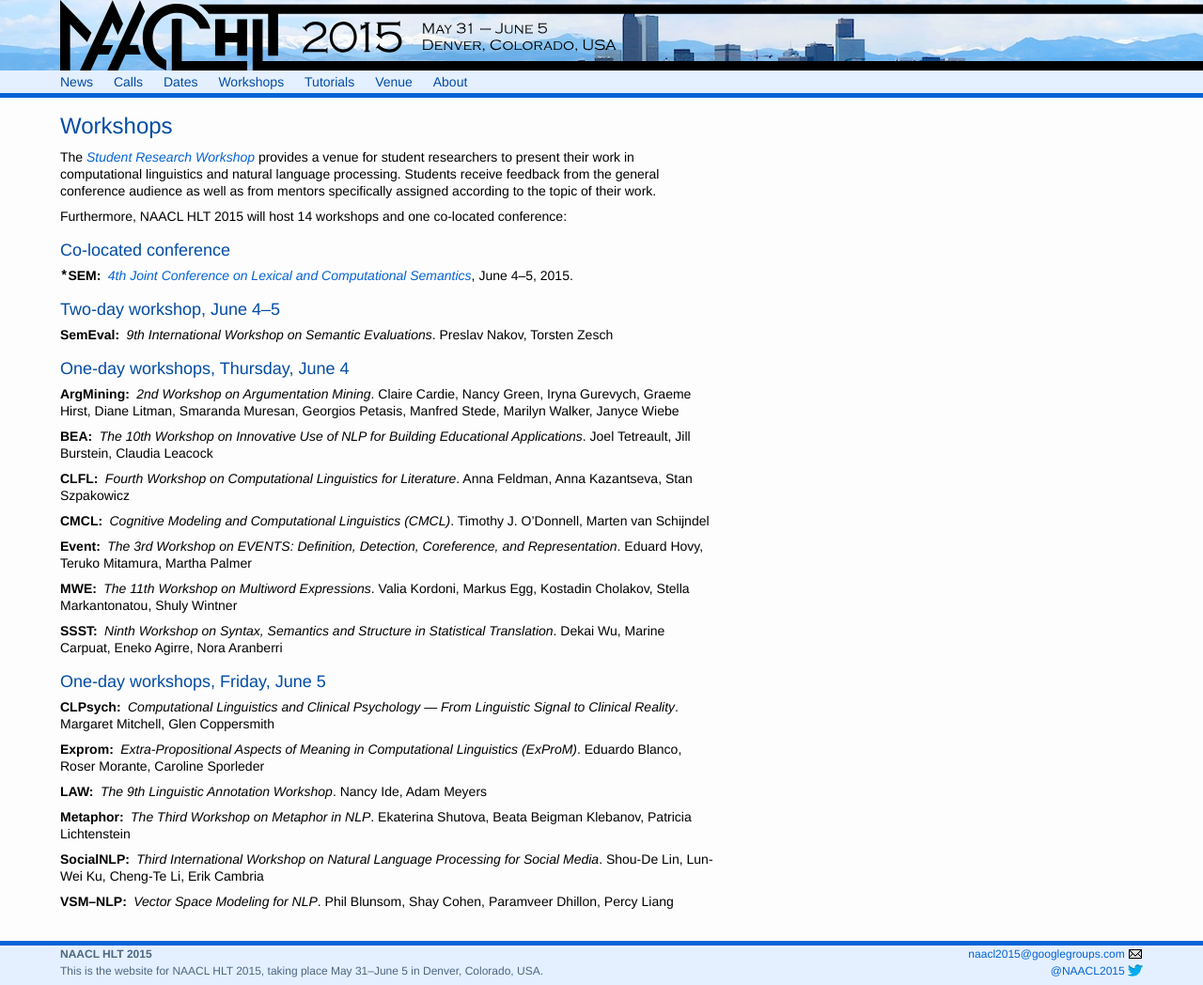
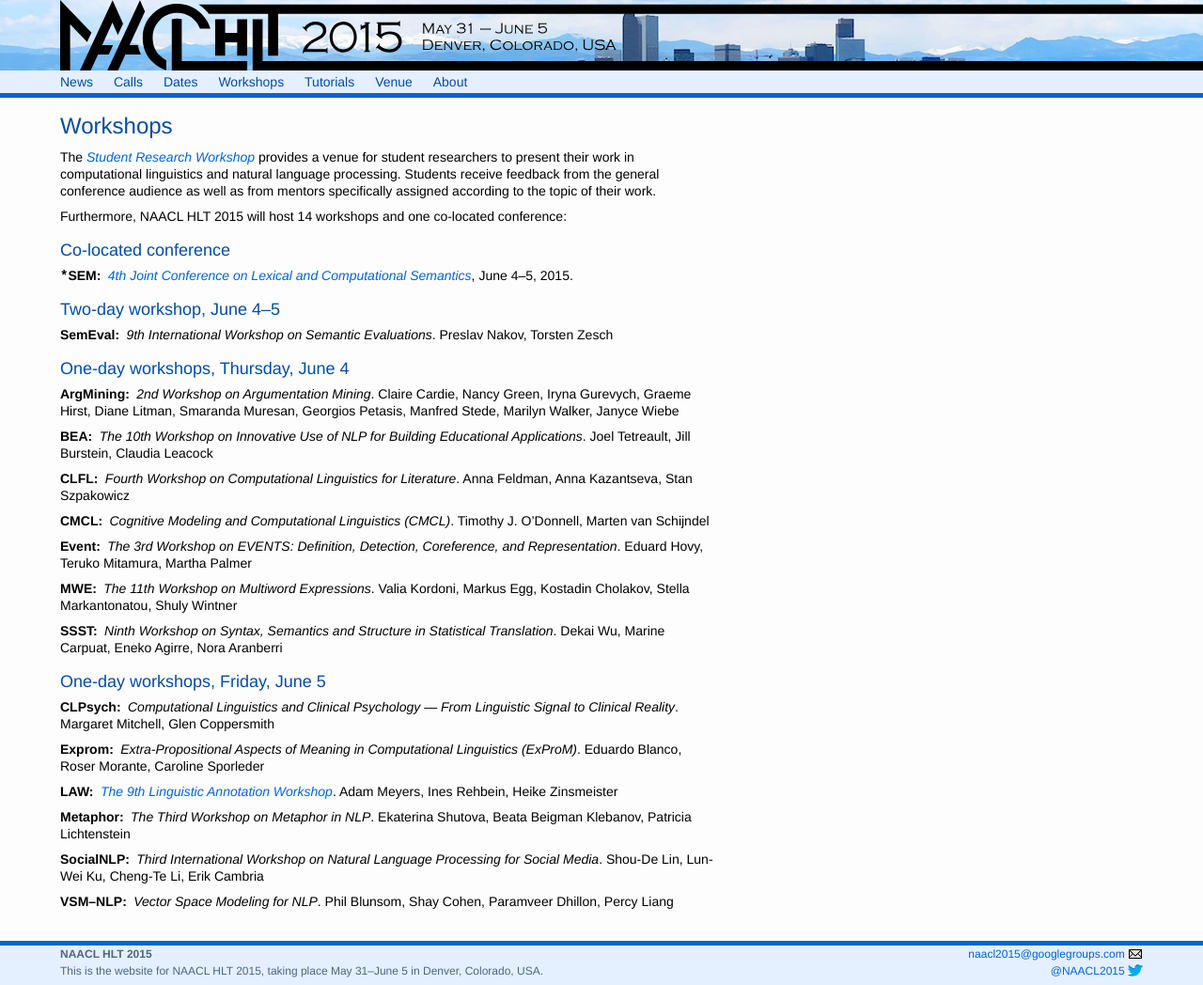
Before and after one commit to naacl-org/naacl-hlt-2015, a Jekyll site: the page built from workshops.md, in a window 1280 px wide. Shown: the whole page at 94% size. Built offline with Jekyll 4.4.1, drawn with Linux system fonts in a browser that asks for light colours.

Commit message:
URL for LAW workshop

```diff
--- a/workshops.md
+++ b/workshops.md
@@ -11,7 +11,8 @@
 ## Co-located conference
 
 <tt>*</tt>SEM
-: [*4th Joint Conference on Lexical and Computational Semantics*](https://sites.google.com/site/starsem2015),
+: [*4th Joint Conference on Lexical and Computational Semantics*](
+    https://sites.google.com/site/starsem2015),
   June 4–5, 2015.
 
 ## Two-day workshop, June 4–5
@@ -62,8 +63,9 @@
   Eduardo Blanco, Roser Morante, Caroline Sporleder
 
 LAW
-: *The 9th Linguistic Annotation Workshop*.
-  Nancy Ide, Adam Meyers
+: [*The 9th Linguistic Annotation Workshop*](
+    http://www.sfb632.uni-potsdam.de/law2015/).
+  Adam Meyers, Ines Rehbein, Heike Zinsmeister
 
 Metaphor
 : *The Third Workshop on Metaphor in NLP*.
```
